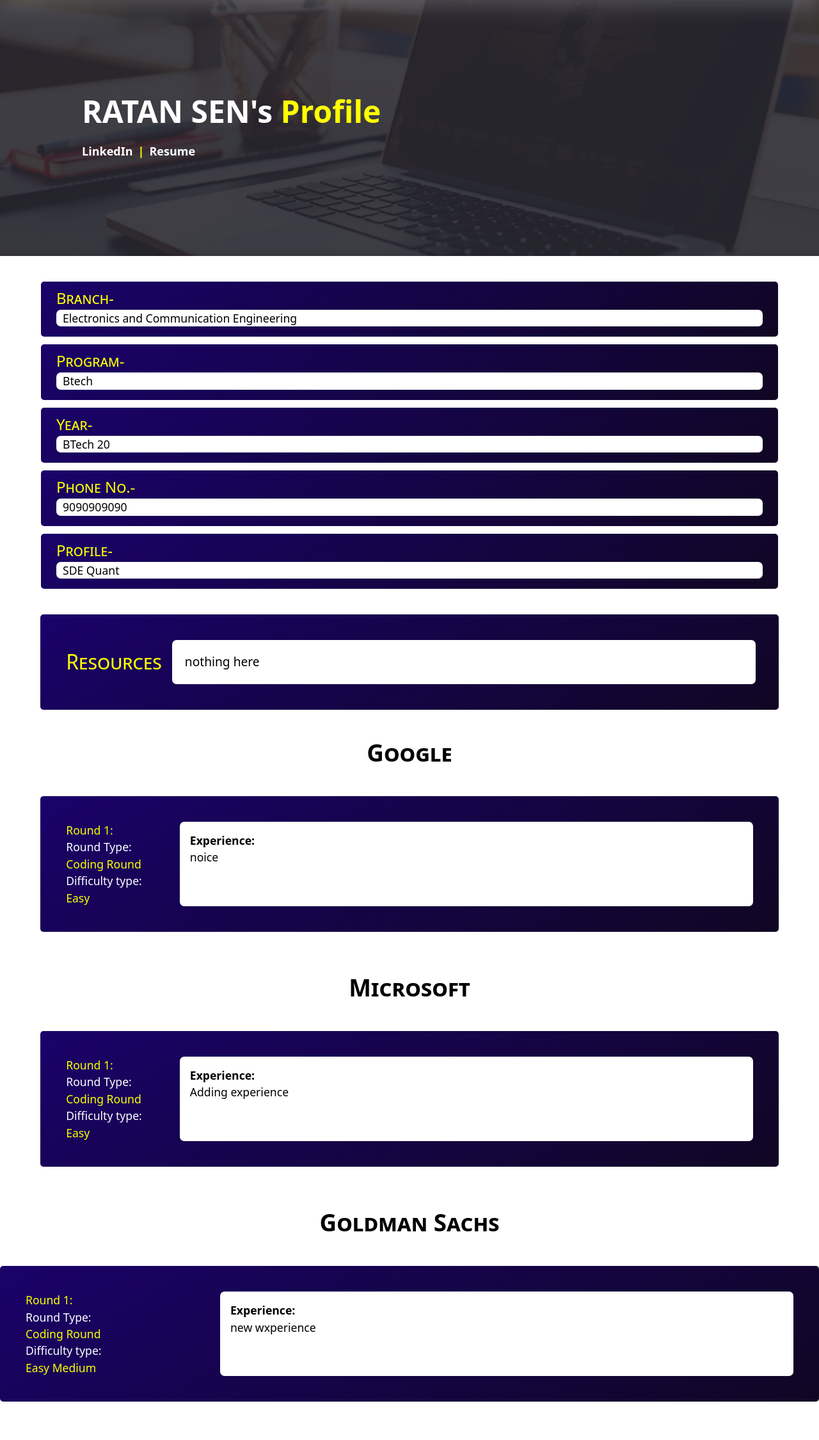
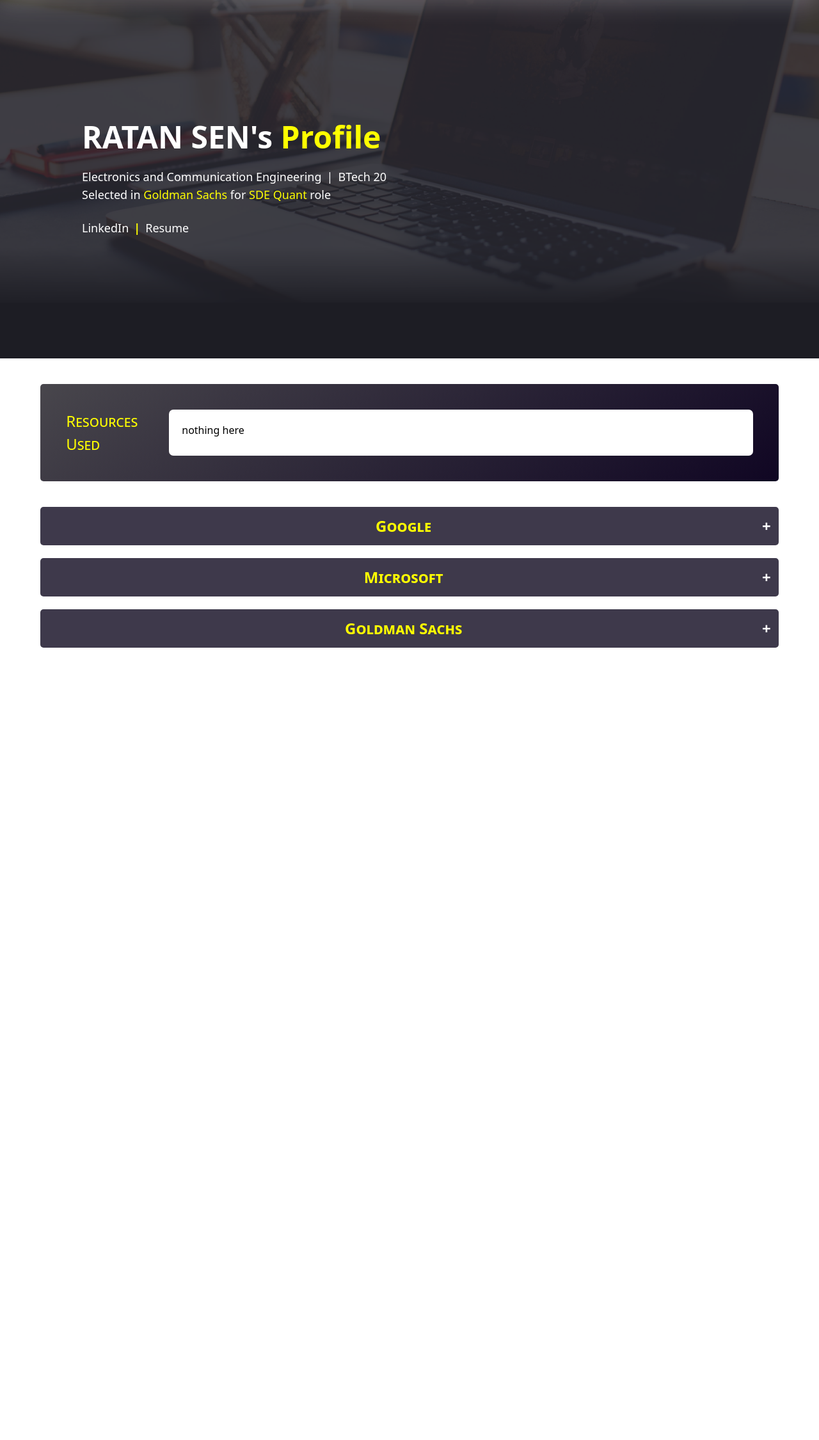
Before and after one commit to jayantjaiswal100/Cepstrum, a Django app: page /cepstrum/inplex/5 in a window 1280 px wide. Shown: the part 170-2420 px from the top of the page at 64% size. After the commit the page ends 1182 px from the top, so only its background shows below. Run offline with Django 3.2, Linux system fonts and the light colour scheme; a user stored in the database is signed in; data comes from the database, SQL or seed files in the repository; parts of the project's set-up code (start-up, migrations or seed data) failed here and were passed over; some libraries are stand-ins or nearby versions.

Commit message:
minor UI changes

```diff
--- a/inplex/templates/inplex/detail.html
+++ b/inplex/templates/inplex/detail.html
@@ -43,7 +43,7 @@
     }
 
     .background {
-        height: 50vh;
+        height: 70vh;
         background-image: url('/cepstrum/static/inplex/cover.png');
         background-size: cover;
         background-repeat: no-repeat;
@@ -82,7 +82,7 @@
         display: flex;
         flex-direction: column;
         justify-content: center;
-        background: linear-gradient(326deg, rgba(16, 6, 35, 1) 0%, rgba(26, 2, 105, 1) 100%);
+        background: linear-gradient(326deg, rgba(16, 6, 35, 1) 0%, rgb(72, 70, 76) 100%);
         font-weight: 500;
         font-size: 1.2rem;
         /* overflow: hidden; */
@@ -97,7 +97,7 @@
         display: flex;
         flex-direction: row;
         justify-content: space-between;
-        background: linear-gradient(326deg, rgba(16, 6, 35, 1) 0%, rgba(26, 2, 105, 1) 100%);
+        background: linear-gradient(326deg, rgba(16, 6, 35, 1) 0%, rgb(72, 70, 76) 100%);
         font-weight: 500;
         font-size: 1.2rem;
         color: #fff;
@@ -190,7 +190,7 @@
         }
     }
     .collapsible {
-        background-color: #14043f;
+        background-color: #3e394b;
         color: white;
         cursor: pointer;
         padding: 12px;
@@ -202,12 +202,11 @@
     }
     .active1,
     .collapsible:hover {
-        background-color: linear-gradient(326deg, rgba(16, 6, 35, 1) 0%, rgba(26, 2, 105, 1) 100%);
-        ;
+        background-color: linear-gradient(326deg, rgba(16, 6, 35, 1) 0%, rgb(72, 70, 76) 100%);
     }
     .collapsible:after {
         content: '\002B';
-        color: yellow;
+        color: white;
         font-weight: bold;
         float: right;
         margin-left: 5px;
@@ -233,57 +232,45 @@
         <div class="carousel-item-content">
             <div class="text-2xl  md:text-5xl mb-4"><b>{{object.owner.first_name}}'s <font color="yellow">Profile</font>
             </div>
-            <div class="text-lg md:text-1xl" style="display: flex;flex-direction: row;">
-                <div><a href="{{object.linked_in_profile}}">LinkedIn</a></div>
+            <div class="text-lg md:text-1xl font-thin" style="display: flex;flex-direction: row;">
+                <div>{{object.branch}}</div>
+                <div style="padding-left: 8px;padding-right: 8px;">
+                    <font> | </font>
+                </div>
+                <div>{{object.year}}</div>
+            </div>
+            <div class="text-lg md:text-1xl font-thin mb-4" style="display: flex;flex-direction: row;">
+                <div>Selected in <span class="font-medium" style="color:yellow">{{object.selected_company}}</span> for <span class="font-medium" style="color:yellow"> {{object.profile}}</span> role</div>
+            </div>
+            <div class="text-lg md:text-1xl mt-auto" style="display: flex;flex-direction: row;">
+                <div><a href="{{object.linked_in_profile}}" class="font-medium">LinkedIn</a></div>
                 <div style="padding-left: 8px;padding-right: 8px;">
                     <font color="yellow"> | </font>
                 </div>
-                <div><a href="{{object.resume}}">Resume</a></div>
+                <div><a href="{{object.resume}}" class="font-medium">Resume</a></div>
             </div>
         </div>
     </div>
 </div>
-<div style="display: flex;justify-content: center;margin-top: 5vh;">
-    <div class="details">
-        <div class="cards">
-            <div style="font-size: 1.5rem;color: yellow;font-variant-caps: small-caps; ">Branch-</div>
-            <div style="background-color: white;border-radius:7px;color: black;padding-left: 10px;" class="font-size">
-                {{object.branch}}</div>
-        </div>
-        <div class="cards">
-            <div style="font-size: 1.5rem;color: yellow;font-variant-caps: small-caps; ">Program-</div>
-            <div style="background-color: white;border-radius:7px;color: black;padding-left: 10px;" class="font-size">
-                {{object.program}}</div>
-        </div>
-        <div class="cards">
-            <div style="font-size: 1.5rem;color: yellow;font-variant-caps: small-caps; ">Year-</div>
-            <div style="background-color: white;border-radius:7px;color: black;padding-left: 10px;" class="font-size">
-                {{object.year}}</div>
-        </div>
-        <div class="cards">
-            <div style="font-size: 1.5rem;color: yellow;font-variant-caps: small-caps; ">Phone No.-</div>
-            <div style="background-color: white;border-radius:7px;color: black;padding-left: 10px;" class="font-size">
-                {{object.number}}</div>
-        </div>
-        <div class="cards">
-            <div style="font-size: 1.5rem;color: yellow;font-variant-caps: small-caps; ">Profile-</div>
-            <div style="background-color: white;border-radius:7px;color: black;padding-left: 10px;" class="font-size">
-                {{object.profile}}</div>
-        </div>
-    </div>
-</div>
+
 {% endblock %}
 {% block content %}
-    <div class="container">
+<div class="container">
 
-        <div class="resources">
-            <div style="font-size: 2rem;color: yellow;font-variant-caps: small-caps;align-self: center; margin-right: 2vh;">Resources</div>
-            <div class="resources_container">{{object.resource|safe}}</div>
-        </div>
-        <div class="experience_list">
-            {% for i in exp %} {% if i.owner == object.owner %}
-            <div class="company">
-                <div style="text-align: center;font-size: 2.3rem;font-variant-caps: small-caps;">{{i.company}}</div>
+    <div class="resources">
+        <div
+            style="font-size: 1.5rem;color: yellow;font-variant-caps: small-caps;align-self: center; margin-right: 2vh;">
+            Resources Used</div>
+        <div class="resources_container" style="font-size: 1rem;">{{object.resource|safe}}</div>
+    </div>
+    <div class="experience_list">
+        {% for i in exp %} {% if i.owner == object.owner %}
+        <div class="company" >
+            <div class="collapsible"
+                style="text-align: center;font-size: 1.5rem;font-variant-caps: small-caps;color: yellow !important;">{{i.company}}
+
+            </div>
+            <div class="content">
                 <div class="roundwise_experience">
                     {% if i.experience1 != "" %}
                     <div class="resources">
--- a/inplex/templates/inplex/student_experience.html
+++ b/inplex/templates/inplex/student_experience.html
@@ -38,7 +38,6 @@
 	body,
 	html {
 		height: 100%;
-		font-family: sans-serif;
 	}
 
 	/* ------------------------------------ */
@@ -456,7 +455,7 @@
 	<br><br>
 	<div class="text-center ">
 
-		<h2 class="display-5">Experience</h2>
+		<h2 class="display-5">Experiences</h2>
 	</div>
 	<br>
 
--- a/paperman/templates/paperman/paperman_list.html
+++ b/paperman/templates/paperman/paperman_list.html
@@ -6,7 +6,7 @@
         display: flex;
         flex-direction: column;
         justify-content: center;
-        background: linear-gradient(326deg, rgba(16,6,35,1) 0%, rgba(26,2,105,1) 100%);
+        background: linear-gradient(326deg, rgb(19, 13, 29) 0%, rgb(52, 48, 64) 100%);
         font-weight: 700;
         font-size: 1.4rem;
         color: #fff;
@@ -15,9 +15,9 @@
 
     }
 
-    .year-card:hover{
+    /* .year-card:hover{
         transform: scale(1.01);
-    }
+    } */
     .year-card::before{
         color: rgba(216, 211, 161, 0.2);
         position: absolute;
```
